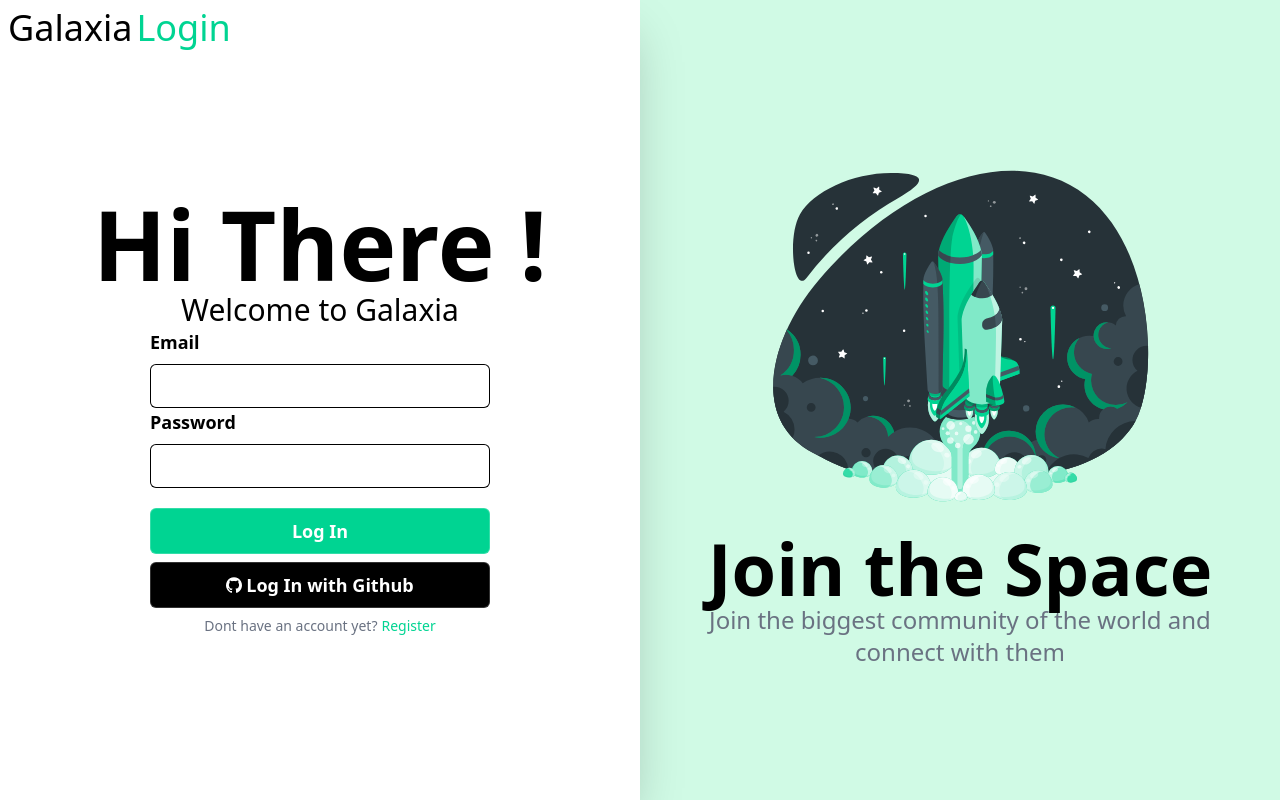
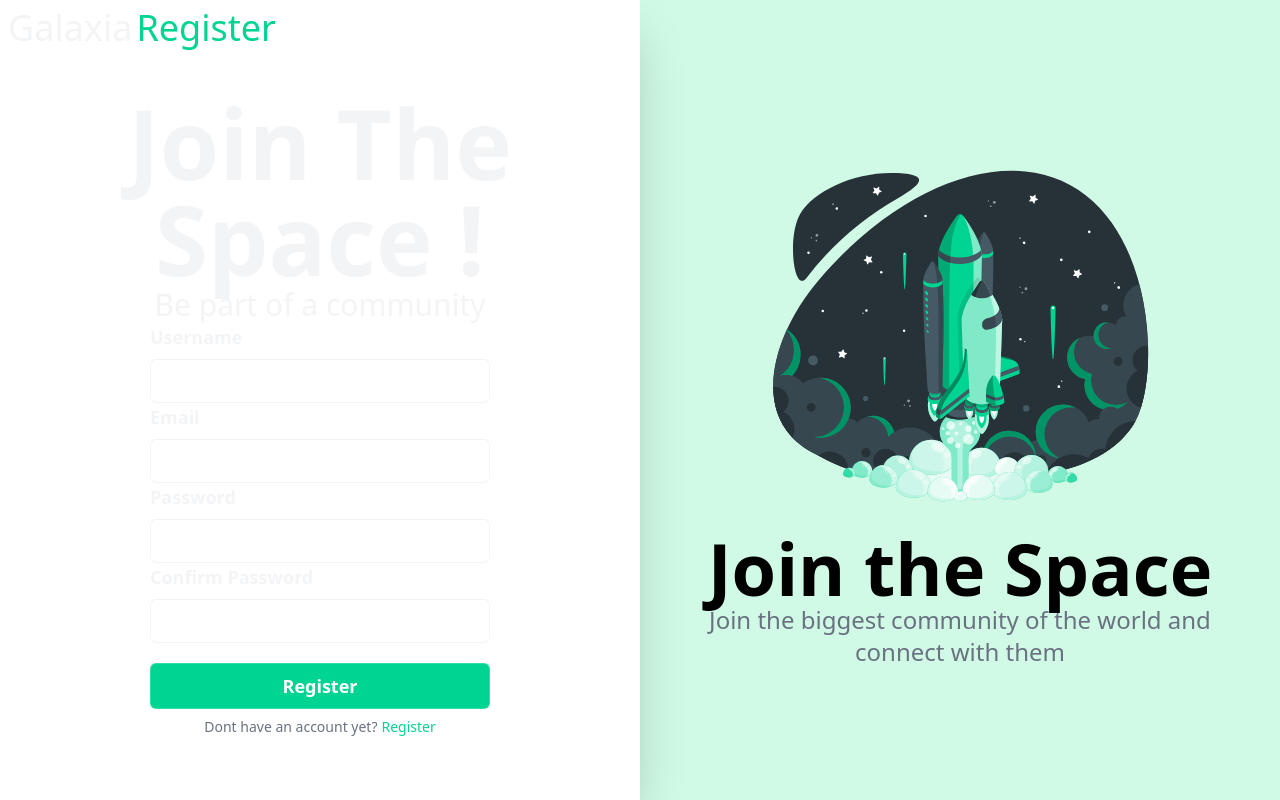
Before and after one commit to Track404/Galaxia-social-media, a React (Vite) app: page / in a window 1280 px wide. Built offline with nearby package versions, Linux system fonts and the light colour scheme.

Commit message:
creation of registerPage

```diff
--- a/src/App.jsx
+++ b/src/App.jsx
@@ -1,9 +1,9 @@
 import LoginPage from './pages/LoginPage';
-
+import RegisterPage from './pages/registerPage';
 function App() {
   return (
     <>
-      <LoginPage />
+      <RegisterPage />
     </>
   );
 }
--- /dev/null
+++ b/src/pages/RegisterPage.jsx
@@ -0,0 +1,131 @@
+import rocket from '../assets/loginSvg.svg';
+
+function RegisterPage() {
+  return (
+    <>
+      <div className="md:flex   h-screen p-2 md:p-0  bg-emerald-50 md:bg-emerald-100 relative ">
+        <div className="flex md:bg-white md:text-gray-100 md:dark:bg-gray-800 items-center justify-center md:p-2 md:w-[50vw] md:shadow-2xl ">
+          <div className="flex gap-1 absolute top-2 left-2">
+            <h1 className="text-4xl font-medium ">Galaxia</h1>
+            <h1 className="text-4xl font-medium text-emerald-400 ">Register</h1>
+          </div>
+
+          <div className="flex flex-col mt-10 md:justify-center md:dark:text-gray-100   relative">
+            <img src={rocket} alt="here" width="400" className="md:hidden" />
+            <div className=" hidden md:block text-center">
+              <h1 className="text-7xl font-semibold xl:text-8xl">
+                Join The Space !
+              </h1>
+              <p className="text-xl xl:text-3xl xl:font-medium">
+                {' '}
+                Be part of a community
+              </p>
+            </div>
+            <form className="flex flex-col items-center ">
+              <div>
+                <label
+                  htmlFor="username"
+                  className="block text-black-800 font-semibold text-md xl:text-lg "
+                >
+                  Username
+                </label>
+                <div className="mt-2 ">
+                  <input
+                    type="text"
+                    id="username"
+                    name="username"
+                    className={`block w-75 h-10 rounded-md py-1.5 px-2 ring-1 ring-inset
+                      focus:text-gray-800 focus:outline-emerald-500 xl:h-11 xl:w-85 bg-white md:dark:bg-gray-100
+                      ring-gray-400'`}
+                  />
+                </div>
+              </div>
+              <div>
+                <label
+                  htmlFor="email"
+                  className="block text-black-800 font-semibold text-md xl:text-lg "
+                >
+                  Email
+                </label>
+                <div className="mt-2 ">
+                  <input
+                    type="email"
+                    id="email"
+                    name="email"
+                    className={`block w-75 h-10 rounded-md py-1.5 px-2 ring-1 ring-inset
+                      focus:text-gray-800 focus:outline-emerald-500 xl:h-11 xl:w-85  bg-white md:dark:bg-gray-100
+                      ring-gray-400'`}
+                  />
+                </div>
+              </div>
+
+              <div>
+                <label
+                  htmlFor="password"
+                  className="block text-black-800 font-semibold text-md xl:text-lg "
+                >
+                  Password
+                </label>
+                <div className="mt-2  ">
+                  <input
+                    type="password"
+                    id="password"
+                    name="password"
+                    className={`block w-75 h-10 rounded-md py-1.5 px-2 ring-1 ring-inset
+                      focus:text-gray-800 focus:outline-emerald-500 xl:h-11 xl:w-85 bg-white md:dark:bg-gray-100
+                      ring-gray-400'`}
+                  />
+                </div>
+              </div>
+
+              <div>
+                <label
+                  htmlFor="confirmPassword"
+                  className="block text-black-800 font-semibold text-md xl:text-lg "
+                >
+                  Confirm Password
+                </label>
+                <div className="mt-2 mb-5 ">
+                  <input
+                    type="password"
+                    id="confirmPassword"
+                    name="confirmPassword"
+                    className={`block w-75 h-10 rounded-md py-1.5 px-2 ring-1 ring-inset
+                      focus:text-gray-800 focus:outline-emerald-500 xl:h-11 xl:w-85 bg-white md:dark:bg-gray-100
+                      ring-gray-400'`}
+                  />
+                </div>
+              </div>
+              <button
+                type="submit"
+                className="group/button w-[300px] xl:w-85 relative inline-flex items-center justify-center overflow-hidden rounded-md bg-emerald-400 backdrop-blur-lg px-10 py-2 text-base font-semibold text-white transition-all duration-300 ease-in-out hover:scale-110 hover:shadow-xl hover:shadow-gray-600/50 border border-white/20"
+              >
+                <span className="text-lg">Register</span>
+                <div className="absolute inset-0 flex h-full w-full justify-center [transform:skew(-13deg)_translateX(-100%)] group-hover/button:duration-1000 group-hover/button:[transform:skew(-13deg)_translateX(100%)]">
+                  <div className="relative h-full w-10 bg-white/20"></div>
+                </div>
+              </button>
+            </form>
+            <div className="flex justify-center   gap-1 text-sm mt-2 mb-2 font-light text-gray-500 md:dark:text-gray-100 ">
+              <p>Dont have an account yet? </p>
+              <a className="text-emerald-400">Register</a>
+            </div>
+          </div>
+        </div>
+
+        <div className="hidden  md:flex md:flex-col md:w-[50vw] md:justify-center md:items-center text-center">
+          <img src={rocket} alt="here" width="400" />
+          <h1 className="text-5xl font-semibold xl:text-7xl">
+            Join the Space{' '}
+          </h1>
+          <p className="text-lg xl:text-2xl  w-[40vw] text-gray-500 ">
+            {' '}
+            Join the biggest community of the world and connect with them
+          </p>
+        </div>
+      </div>
+    </>
+  );
+}
+
+export default RegisterPage;
```
